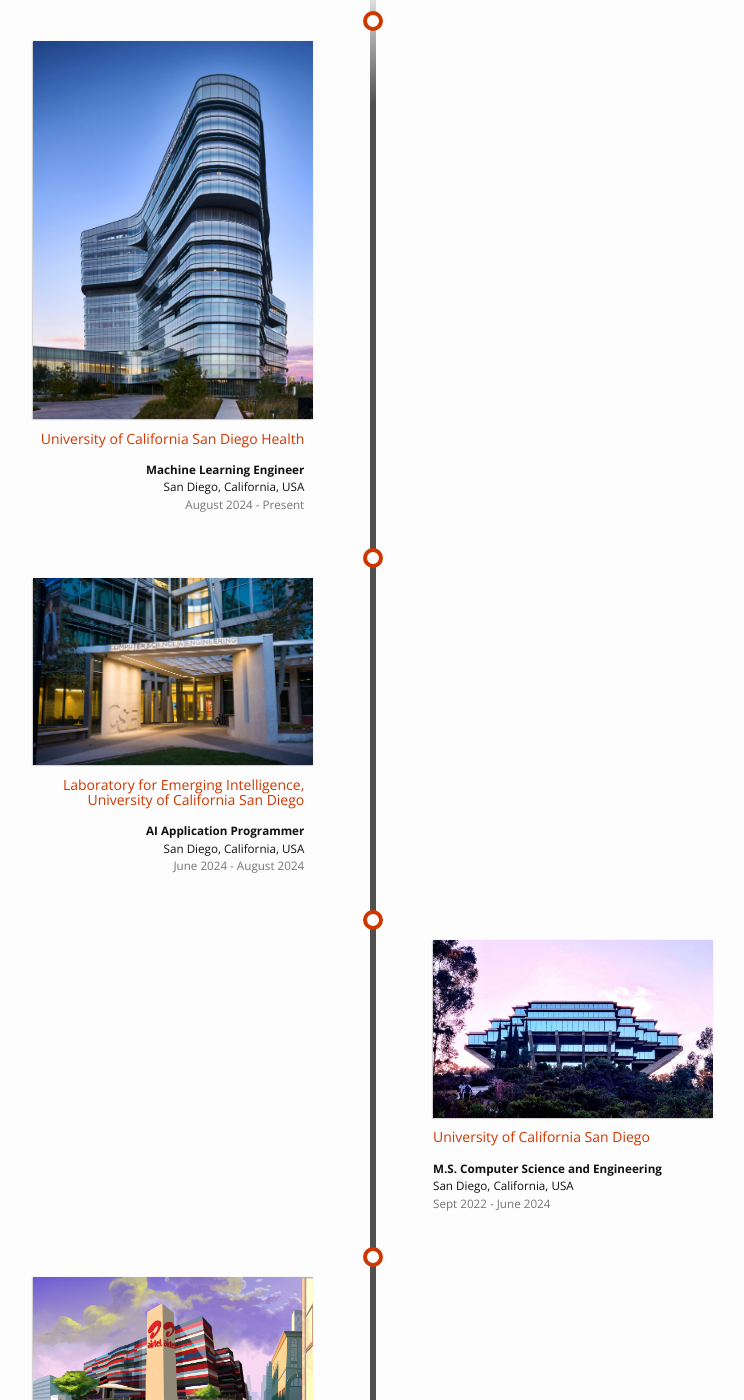
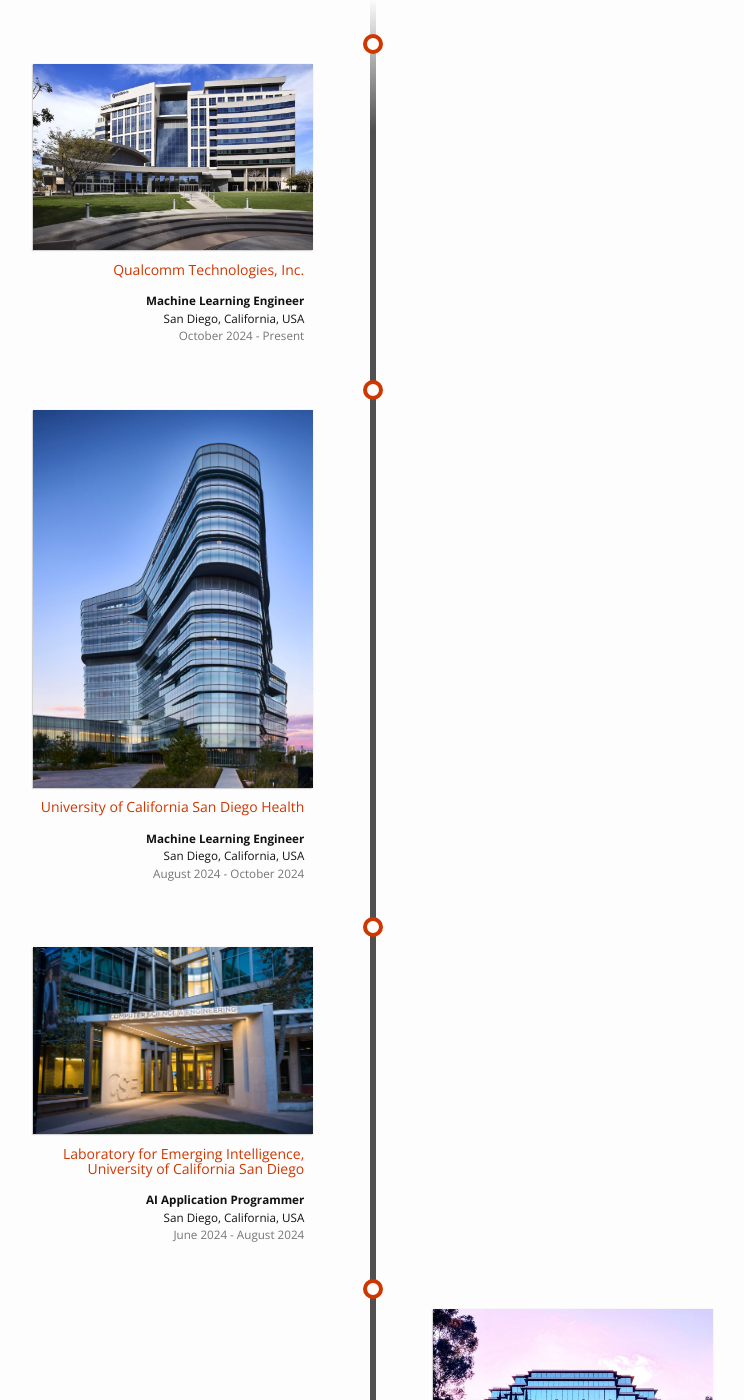
Before and after one commit to sayhitosandy/sayhitosandy.github.io, a Jekyll site: the page built from index.html, in a window 1280 px wide and 1400 px high, scrolled down 4130 px. Shown: the whole window, without its empty margins (267-1011 px from the left). Built offline with Jekyll 4.4.1, drawn with Linux system fonts in a browser that asks for light colours; nearby versions of some CDN libraries; the list of posts is cut into pages by our own code; a style sheet for code colours, icons or effects is not loaded; some of the changed text lies outside the part shown.

Commit message:
Add new job

```diff
--- a/_data/experience.yml
+++ b/_data/experience.yml
@@ -1,7 +1,15 @@
 experiences:
+  - place: Qualcomm Technologies, Inc.
+    location: San Diego, California, USA
+    time: October 2024 - Present
+    title: Machine Learning Engineer
+    category: work
+    website: https://www.qualcomm.com/
+    image: /resources/img/qualcomm.webp
+
   - place: University of California San Diego Health
     location: San Diego, California, USA
-    time: August 2024 - Present
+    time: August 2024 - October 2024
     title: Machine Learning Engineer
     category: work
     website: https://www.rgabriel.ai/
--- a/index.html
+++ b/index.html
@@ -39,6 +39,11 @@
     <div class="row news-block">
         <div class="col-md-12 col-lg-12">
             <p style="display:inline"><strong>News!</strong><br/>
+            <p class="post-meta" style="display:inline">
+                <time datetime="{{ page.date | date_to_xmlschema }}" itemprop="datePublished">{{ "2024-10-28" | date:
+                    "%b %-d, %Y" }}
+                </time>
+            </p> &nbsp; Joined Qualcomm as a Machine Learning Engineer.<br/>
             <p class="post-meta" style="display:inline">
                 <time datetime="{{ page.date | date_to_xmlschema }}" itemprop="datePublished">{{ "2024-08-11" | date:
                     "%b %-d, %Y" }}
```
Also changed, not shown: resources/img/qualcomm.webp (added).
